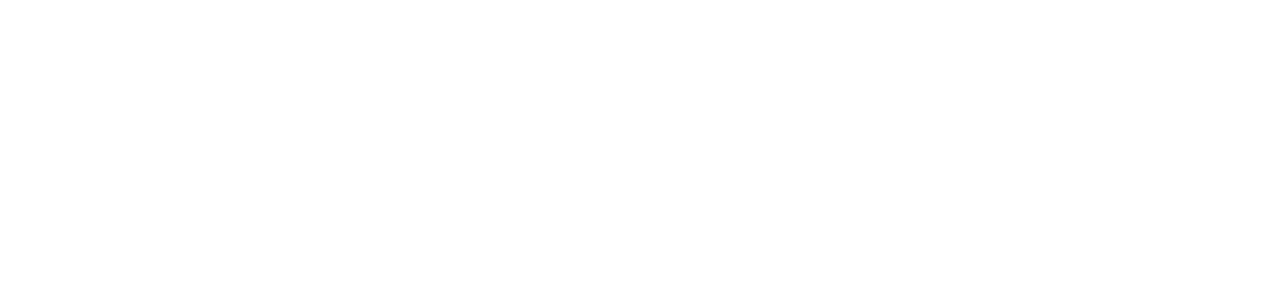
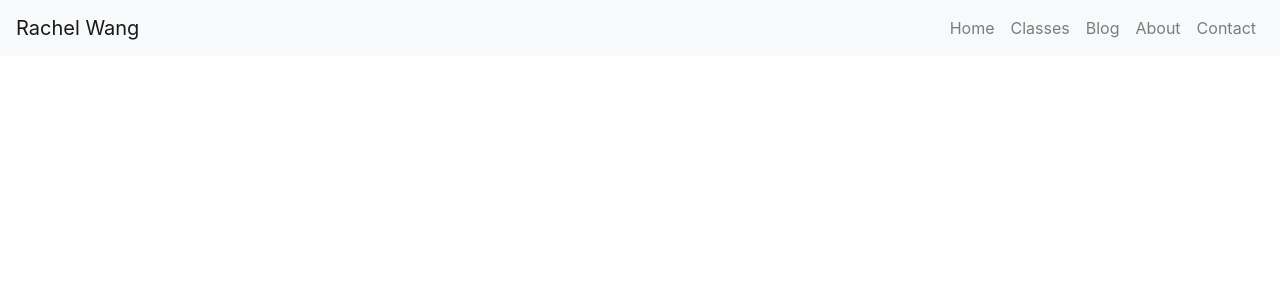
Before and after one commit to clayyy123/rachelwang, a React (Create React App) app in the folder client/: page / in a window 1280 px wide. Shown: the top 300 px of the page. Built offline with nearby package versions, Linux system fonts and the light colour scheme.

Commit message:
reactstrap and navbar

```diff
--- a/client/package.json
+++ b/client/package.json
@@ -3,9 +3,13 @@
   "version": "0.1.0",
   "private": true,
   "dependencies": {
+    "bootstrap": "^4.1.1",
     "react": "^16.3.2",
     "react-dom": "^16.3.2",
-    "react-scripts": "1.1.4"
+    "react-router": "^4.2.0",
+    "react-router-dom": "^4.2.2",
+    "react-scripts": "1.1.4",
+    "reactstrap": "^6.0.1"
   },
   "scripts": {
     "start": "react-scripts start",
--- a/client/src/App.js
+++ b/client/src/App.js
@@ -1,12 +1,12 @@
 import React, { Component } from 'react';
-import logo from './logo.svg';
 import './App.css';
-
+import {Router, Switch} from "react-router-dom"
+import Navibar from "./views/Navbar"
 class App extends Component {
   render() {
     return (
       <div className="App">
-
+        <Navibar />
       </div>
     );
   }
--- a/client/src/index.js
+++ b/client/src/index.js
@@ -3,6 +3,7 @@
 import './index.css';
 import App from './App';
 import registerServiceWorker from './registerServiceWorker';
+import 'bootstrap/dist/css/bootstrap.min.css'
 
 ReactDOM.render(<App />, document.getElementById('root'));
 registerServiceWorker();
--- /dev/null
+++ b/client/src/views/Navbar.js
@@ -0,0 +1,57 @@
+import React, {Component} from "react"
+import {
+  Collapse,
+  Navbar,
+  NavbarToggler,
+  NavbarBrand,
+  Nav,
+  NavItem,
+  NavLink,
+  UncontrolledDropdown,
+  DropdownToggle,
+  DropdownMenu,
+  DropdownItem } from 'reactstrap';
+
+class Navibar extends Component{
+
+  state={
+    isOpen: false
+  }
+
+  toggle() {
+    this.setState({
+      isOpen: !this.state.isOpen
+    });
+  }
+  render(){
+    return(
+      <div>
+      <Navbar color="light" light expand="md">
+        <NavbarBrand href="/">Rachel Wang</NavbarBrand>
+        <NavbarToggler onClick={this.toggle.bind(this)} />
+        <Collapse isOpen={this.state.isOpen} navbar>
+          <Nav className="ml-auto" navbar>
+            <NavItem>
+              <NavLink href="#">Home</NavLink>
+            </NavItem>
+            <NavItem>
+              <NavLink href="#">Classes</NavLink>
+            </NavItem>
+            <NavItem>
+              <NavLink href="#">Blog</NavLink>
+            </NavItem>
+            <NavItem>
+              <NavLink href="#">About</NavLink>
+            </NavItem>
+            <NavItem>
+              <NavLink href="#">Contact</NavLink>
+            </NavItem>
+          </Nav>
+        </Collapse>
+      </Navbar>
+    </div>
+    )
+  }
+}
+
+export default Navibar
```
Also changed, not shown: 1 other file (tests, documents, lock files or other folders).
